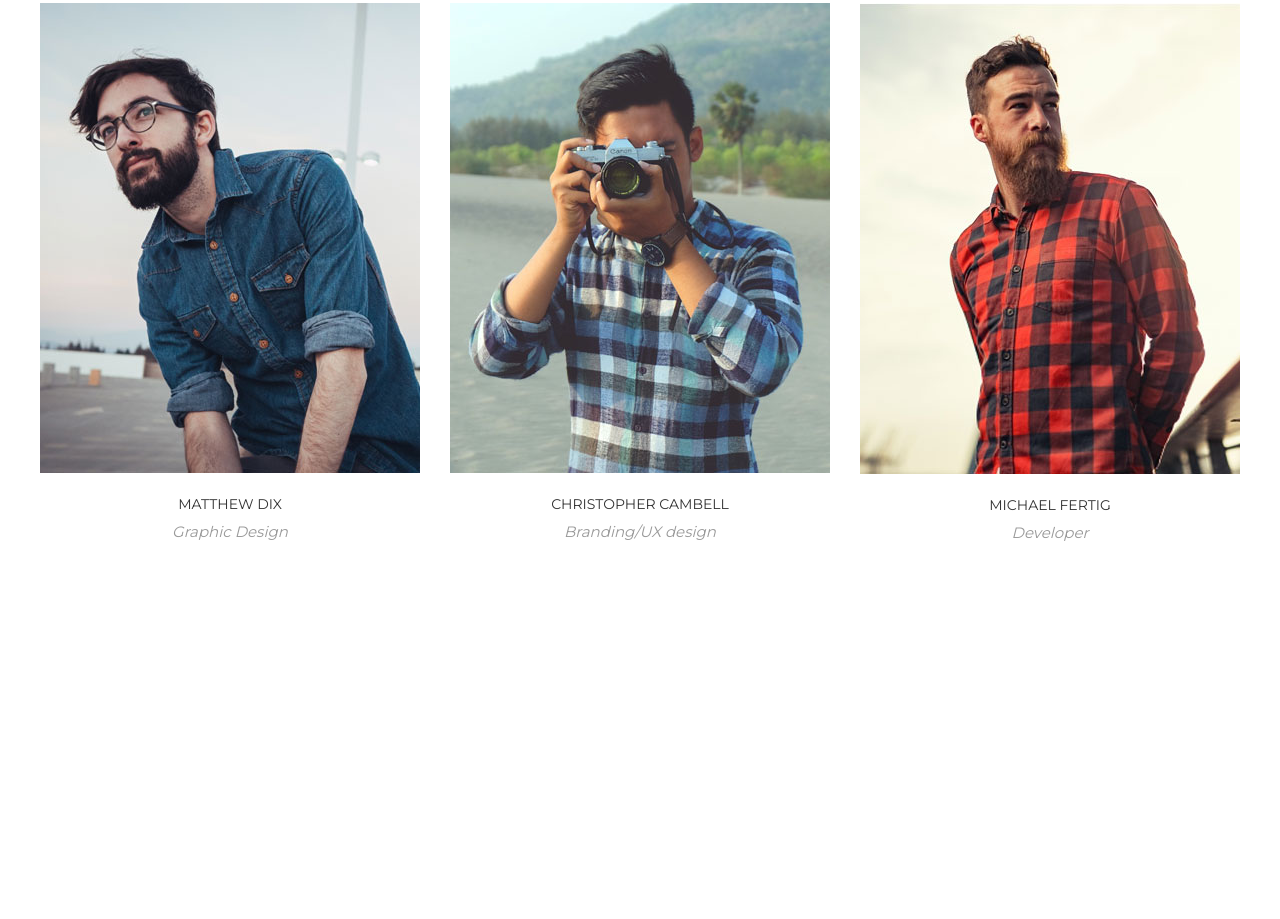
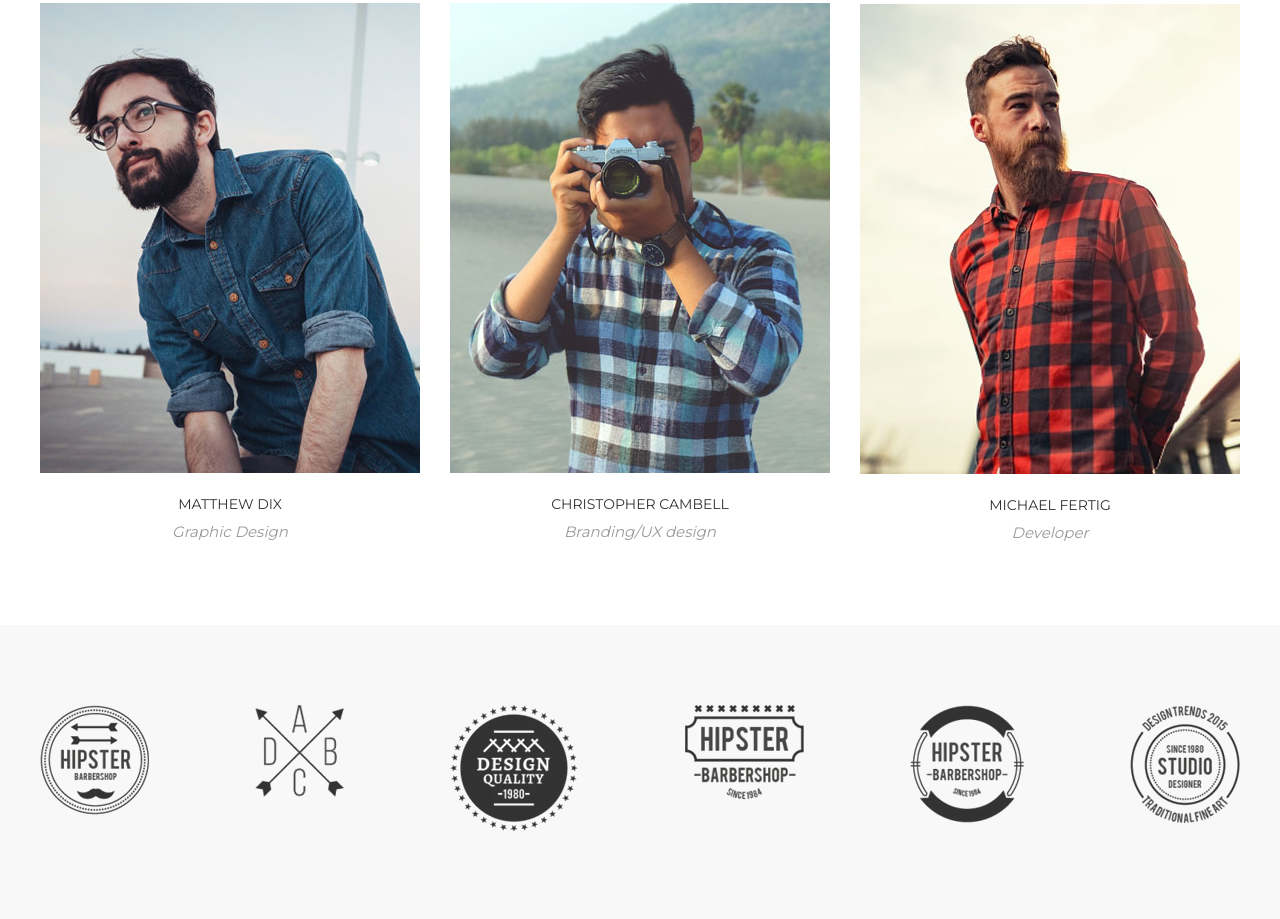
Before and after one commit to EugenPriymak/tng03, a plain HTML site: page index.html in a window 1280 px wide. Shown: the part 4707-5626 px from the top of the page. Before the commit the page ends 5332 px from the top, so only its background shows below. Drawn offline with Linux system fonts and the light colour scheme.

Commit message:
add 'logos' block

```diff
--- a/index.html
+++ b/index.html
@@ -406,5 +406,40 @@
 
     </div>
     </section>
+
+    <div class="section section--gray">
+        <div class="container">
+
+            <div class="logos">
+                <div class="logos__item">
+                    <img src="images/logos/1.png" alt="">
+                </div>
+
+                <div class="logos__item">
+                    <img src="images/logos/2.png" alt="">
+                </div>
+
+                <div class="logos__item">
+                    <img src="images/logos/3.png" alt="">
+                </div>
+
+                <div class="logos__item">
+                    <img src="images/logos/4.png" alt="">
+                </div>
+
+                <div class="logos__item">
+                    <img src="images/logos/5.png" alt="">
+                </div>
+
+                <div class="logos__item">
+                    <img src="images/logos/6.png" alt="">
+                </div>
+            </div>
+
+
+        </div>
+    </div>
+
+
 </body>
 </html>
--- a/style.css
+++ b/style.css
@@ -647,3 +647,11 @@ hr {
     background-color: #f38181;
     color: #fff;
 }
+
+/* logos */
+
+.logos {
+    display: flex;
+    justify-content: space-between;
+
+}
```
